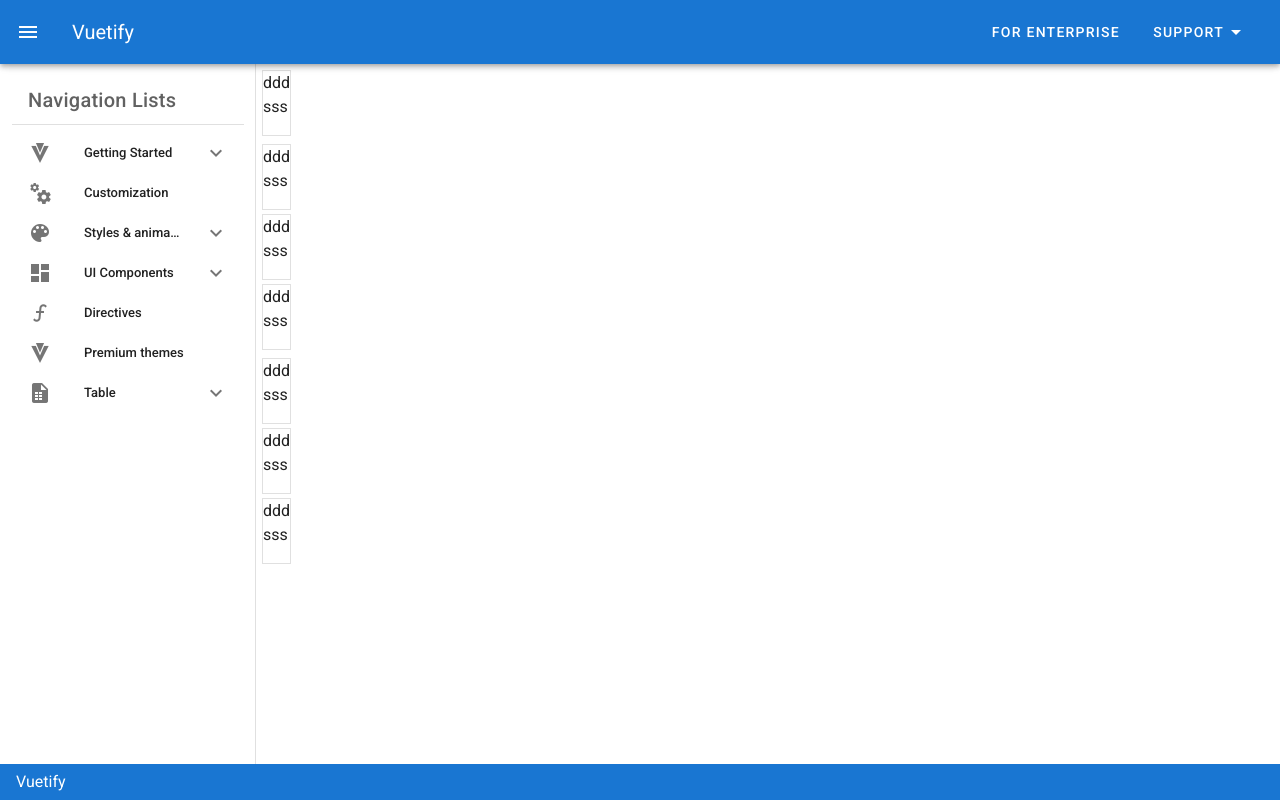
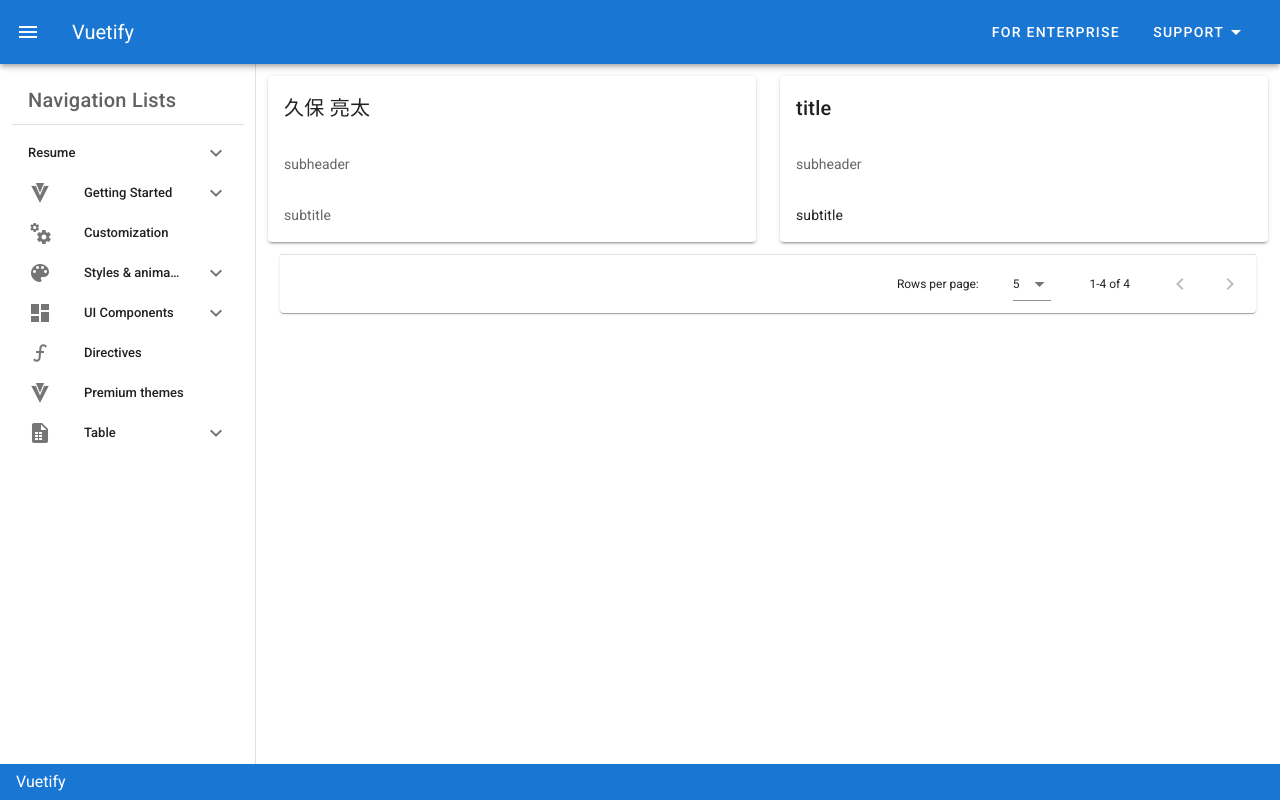
Before and after one commit to Bokuri67-jp/vuetify_lesson, a Vue app: page /resumetable in a window 1280 px wide. Built offline with nearby package versions, Linux system fonts and the light colour scheme.

Commit message:
Resume 作成中

```diff
--- a/src/App.vue
+++ b/src/App.vue
@@ -120,6 +120,16 @@
       ],
       nav_lists: [
         {
+          name: 'Resume',
+          icon: '',
+          lists: [
+            {
+              name: 'ResumeTable',
+              link: '/ResumeTable'
+            }
+          ]
+        },
+        {
           name: 'Getting Started',
           icon: 'mdi-vuetify',
           lists: [
--- a/src/components/ResumeTable.vue
+++ b/src/components/ResumeTable.vue
@@ -1,42 +1,76 @@
 <template>
-  <div>
-    <table>
-      <div v-for="tr in rows" :key="tr.index">
-        <tr>
-          <div v-for="cell in tr.table_cells" :key="cell.index">
-            <td>ddd
-              <p>sss</p>
-            </td>
-          </div>
-        </tr>
-      </div>
-    </table>
-  </div>
+  <v-container>
+    <v-row>
+        <v-col>
+          <v-card>
+              <v-card-title>久保 亮太</v-card-title>
+              <v-subheader>subheader</v-subheader>
+              <v-card-subtitle>subtitle</v-card-subtitle>
+          </v-card>
+        </v-col>
+
+        <v-col>
+          <v-card>
+            <v-img>
+              <v-card-title>title</v-card-title>
+              <v-subheader>subheader</v-subheader>
+              <v-card-subtitle>subtitle</v-card-subtitle>
+            </v-img>
+          </v-card>
+        </v-col>
+    </v-row>
+
+    <v-col>
+      <v-data-table
+      :headers="headers"
+      :items="desserts"
+      :items-per-page="5"
+      class="elevation-1"
+      ></v-data-table>
+    </v-col>
+  </v-container>
+
 </template>
 
 <script>
+// import Desserts from './Desserts'
+
 export default {
+  // components: { Desserts },
   data () {
     return {
-      rows: [
+      desserts: [
         {
-          table_cells: [
-            { name: 'a' }
-          ]
+          name: 'Frozen Yogurt',
+          calories: 159,
+          fat: 6.0,
+          carbs: 24,
+          protein: 4.0,
+          iron: '1%'
         },
         {
-          table_cells: [
-            {},
-            {},
-            {}
-          ]
+          name: 'Ice cream sandwich',
+          calories: 237,
+          fat: 9.0,
+          carbs: 37,
+          protein: 4.3,
+          iron: '1%'
         },
         {
-          table_cells: [
-            {},
-            {},
-            {}
-          ]
+          name: 'Eclair',
+          calories: 262,
+          fat: 16.0,
+          carbs: 23,
+          protein: 6.0,
+          iron: '7%'
+        },
+        {
+          name: 'Cupcake',
+          calories: 305,
+          fat: 3.7,
+          carbs: 67,
+          protein: 4.3,
+          iron: '8%'
         }
       ]
     }
@@ -46,7 +80,11 @@
 
 <style lang="scss" scoped>
 table{
-  width: 40%;
+  width: 1200%;
+  border: thin solid rgba(0, 0, 0, 0.12);
+  th{
+    border: thin solid rgba(0, 0, 0, 0.12);
+  }
   td{
     border: thin solid rgba(0, 0, 0, 0.12);
   }
```
